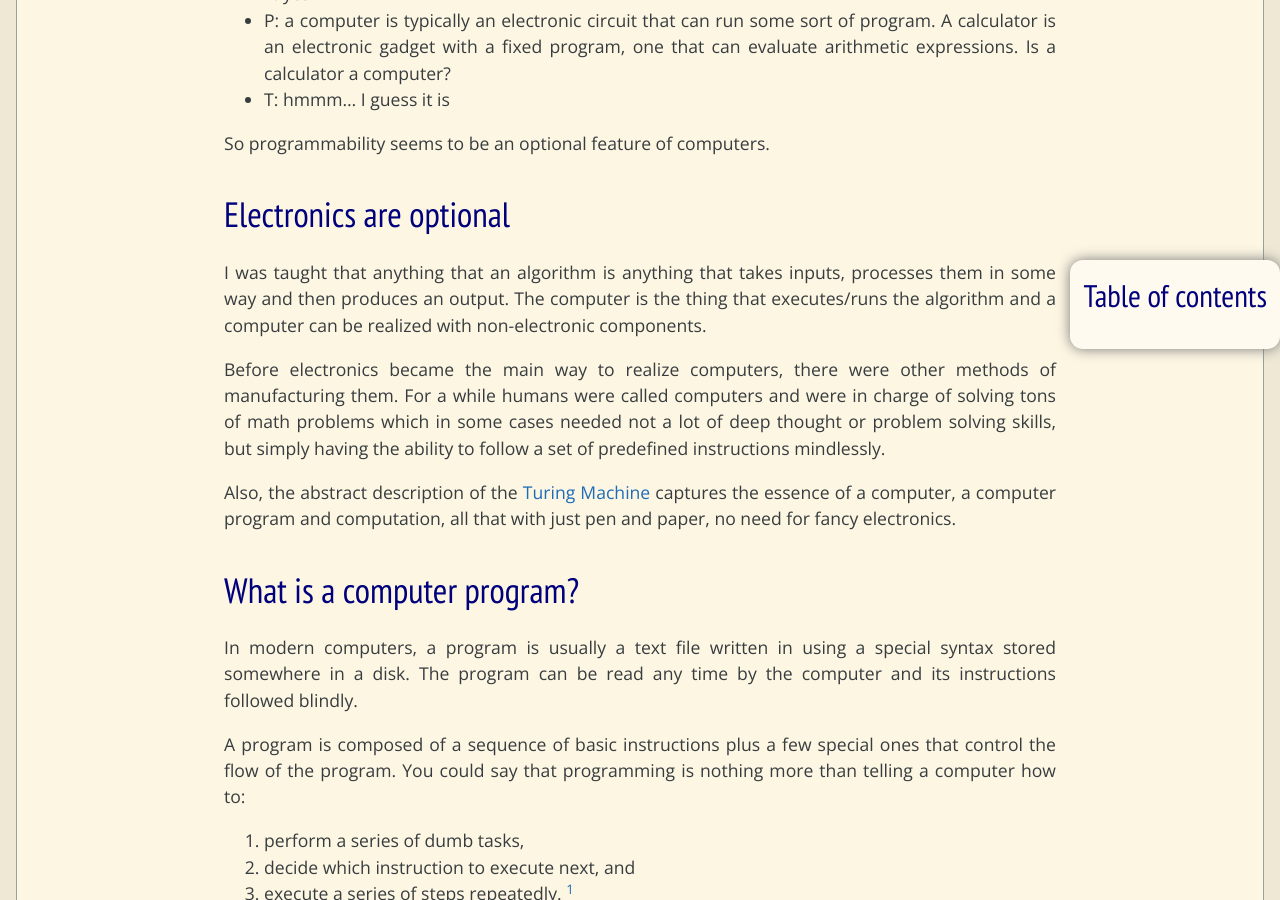
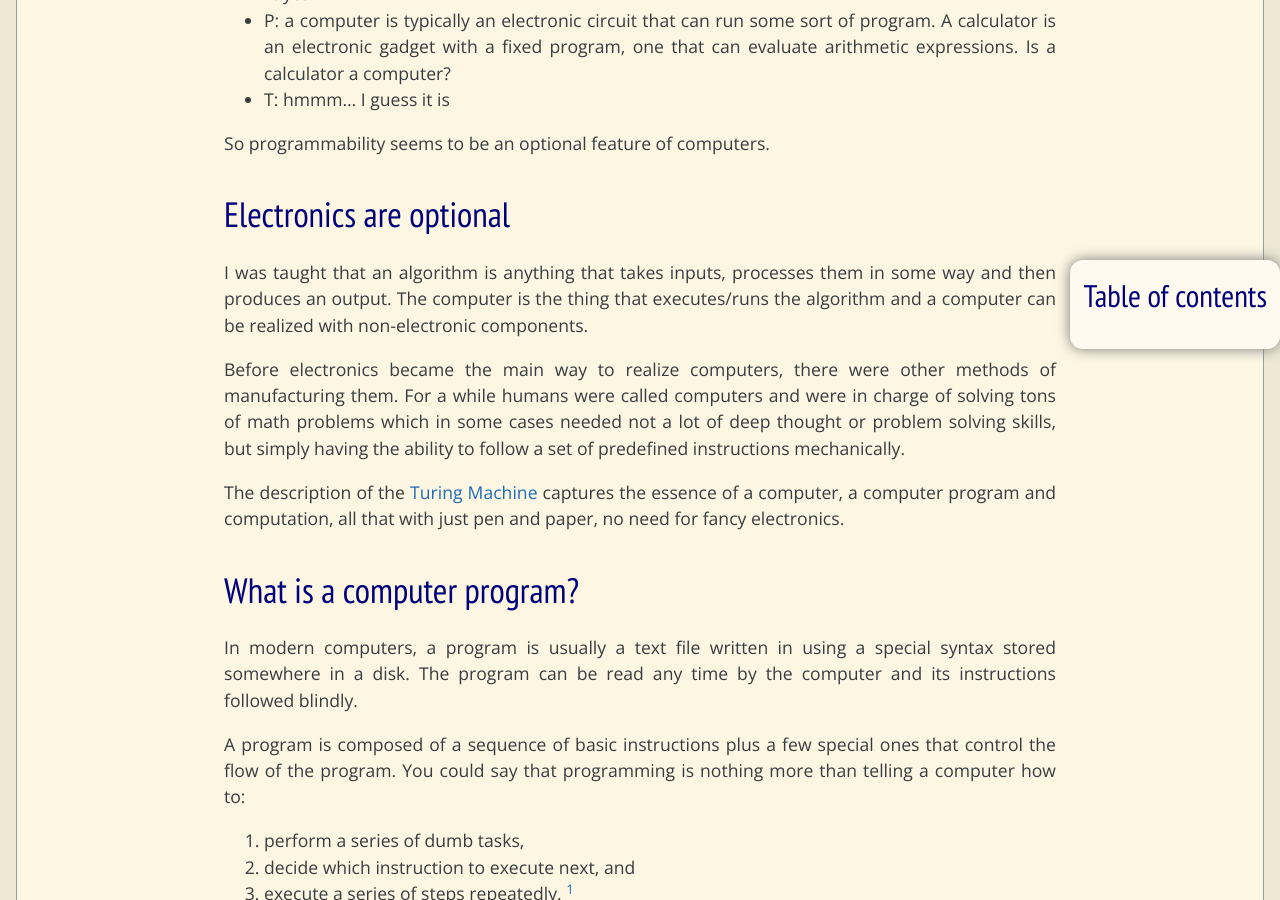
Before and after one commit to pgpbpadilla/pgpbpadilla.github.io, a Jekyll site: the page built from _posts/2023-12-17-what-is-a-computer.md, in a window 1280 px wide and 900 px high, scrolled down 1644 px. Built offline with Jekyll 4.4.1, drawn with Linux system fonts in a browser that asks for light colours; comment, search, counter and statistics services are not loaded; the table of contents is made by our own code.

Commit message:
fix: usr: typos + style

```diff
--- a/_posts/2023-12-17-what-is-a-computer.md
+++ b/_posts/2023-12-17-what-is-a-computer.md
@@ -35,21 +35,21 @@ So programmability seems to be an optional feature of computers.
 
 # Electronics are optional
 
-I was taught that anything that an algorithm is anything that takes
-inputs, processes them in some way and then produces an output.
-The computer is the thing that executes/runs the algorithm and a
+I was taught that an algorithm is anything that takes inputs,
+processes them in some way and then produces an output.  The
+computer is the thing that executes/runs the algorithm and a
 computer can be realized with non-electronic components.
 
 Before electronics became the main way to realize computers, there
-were other methods of manufacturing them. For a while
-humans were called computers and were in charge of solving tons of
-math problems which in some cases needed not a lot of deep thought
-or problem solving skills, but simply having the ability to follow
-a set of predefined instructions mindlessly.
+were other methods of manufacturing them. For a while humans were
+called computers and were in charge of solving tons of math
+problems which in some cases needed not a lot of deep thought or
+problem solving skills, but simply having the ability to follow a
+set of predefined instructions mechanically.
 
-Also, the abstract description of the [Turing Machine](https://en.wikipedia.org/wiki/Turing_machine) captures the
-essence of a computer, a computer program and computation, all that
-with just pen and paper, no need for fancy electronics.
+The description of the [Turing Machine](https://en.wikipedia.org/wiki/Turing_machine) captures the essence of a
+computer, a computer program and computation, all that with just
+pen and paper, no need for fancy electronics.
 
 
 # What is a computer program?
```
Also changed, not shown: _posts/2023-12-17-what-is-a-computer.org (+11 -11 lines).
